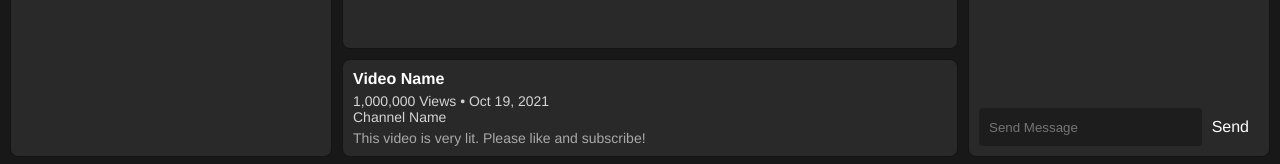
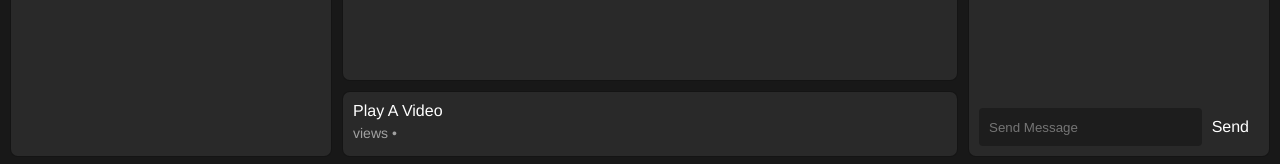
Before and after one commit to SquadWatch/client, a Vue app: page /rooms/1 in a window 1280 px wide. Shown: the part 633-797 px from the top of the page. Built offline with nearby package versions, Linux system fonts and the light colour scheme; no server answers.

Commit message:
more progress

```diff
--- a/package.json
+++ b/package.json
@@ -52,7 +52,9 @@
     "parserOptions": {
       "ecmaVersion": 2020
     },
-    "rules": {}
+    "rules": {
+      "@typescript-eslint/explicit-module-boundary-types": "off"
+    }
   },
   "browserslist": [
     "> 1%",
--- a/src/components/watch/SearchChannelTemplate.vue
+++ b/src/components/watch/SearchChannelTemplate.vue
@@ -21,7 +21,7 @@ export default defineComponent({
   },
   setup(props) {
     const viewCount = computed(() =>
-      props.item?.video?.viewCount.toLocaleString()
+      props.item?.viewCount.toLocaleString()
     );
     return { viewCount };
   },
--- a/src/components/watch/SearchPopout.vue
+++ b/src/components/watch/SearchPopout.vue
@@ -57,7 +57,7 @@ export default defineComponent({
 
     const queueVideo = (item: SearchResponse) => {
       context.emit("hideSearch");
-      socket.emit("QUEUE_VIDEO", { videoId: item.video?.id });
+      socket.emit("QUEUE_VIDEO", { videoId: item.id });
     };
 
     const fetchSearches = () => {
--- a/src/components/watch/SearchVideoTemplate.vue
+++ b/src/components/watch/SearchVideoTemplate.vue
@@ -1,17 +1,15 @@
 <template>
   <div class="video-template">
-    <img :src="item?.video?.thumbnailURL" class="thumbnail" />
+    <img :src="item?.thumbnailURL" class="thumbnail" />
     <div class="details">
-      <div class="title">{{ item?.video?.title }}</div>
+      <div class="title">{{ item?.title }}</div>
       <div class="channel-name">{{ item?.channel.name }}</div>
-      <div class="views">
-        {{ viewCount }} views • {{ item?.video?.uploadDate }}
-      </div>
+      <div class="views">{{ viewCount }} views • {{ item?.uploadDate }}</div>
     </div>
     <!-- <div class="buttons">
       <div class="button">Add to queue</div>
       <div class="button">Play now</div>
-    </div> -->
+    </div>-->
   </div>
 </template>
 
@@ -26,7 +24,7 @@ export default defineComponent({
   },
   setup(props) {
     const viewCount = computed(() =>
-      props.item?.video?.viewCount.toLocaleString()
+      props.item?.viewCount.toLocaleString()
     );
     return { viewCount };
   },
--- a/src/components/watch/VideoDetails.vue
+++ b/src/components/watch/VideoDetails.vue
@@ -1,13 +1,24 @@
 <template>
   <div class="video-details">
-    <div class="title">Video Name</div>
-    <div class="stats">1,000,000 Views • Oct 19, 2021</div>
-    <div class="channel-name">Channel Name</div>
-    <div class="description">
-      This video is very lit. Please like and subscribe!
-    </div>
+    <div class="title">{{ video?.title || "Play A Video" }}</div>
+    <div class="channel-name">{{ video?.channel.name }}</div>
+    <div class="stats">{{ views }} views • {{ video?.uploadDate }}</div>
+    <div class="description">{{ video?.description }}</div>
   </div>
 </template>
+
+<script lang="ts">import { getNowPlaying } from "@/store/store";
+import { defineComponent } from "@vue/runtime-core";
+import { computed } from "@vue/reactivity";
+export default defineComponent({
+  setup() {
+    const video = computed(() => getNowPlaying.value.video)
+    const views = computed(() => getNowPlaying.value.video?.viewCount.toLocaleString())
+
+    return { video, views }
+  }
+})
+</script>
 
 <style lang="scss" scoped>
 .video-details {
@@ -19,16 +30,20 @@
   border: solid 1px rgba(0, 0, 0, 0.5);
 }
 .title {
-  font-weight: bold;
+  font-size: 16px;
   margin-bottom: 5px;
 }
 .channel-name {
   font-size: 14px;
   color: rgba(255, 255, 255, 0.8);
+    font-size: 14px;
+  opacity: 0.7;
 }
 .stats {
   font-size: 14px;
   color: rgba(255, 255, 255, 0.8);
+    font-size: 14px;
+  opacity: 0.7;
 }
 .description {
   font-size: 14px;
--- a/src/services/search.ts
+++ b/src/services/search.ts
@@ -1,21 +1,25 @@
 import { AxiosResponse } from "axios";
 import { getAxios } from "./axios";
 
-export interface SearchResponse {
+export interface SearchResponse extends Video {
   type: "video" | "channel";
-  video?: {
-    id: string;
-    title: string;
-    thumbnailURL: string;
-    viewCount: number;
-    uploadDate: string;
-  };
-  channel: {
-    id: string;
-    name: string;
-    avatarURL: string;
-    subCount?: string;
-  };
+  channel: Channel;
+}
+
+export interface Channel {
+  id: string;
+  name: string;
+  avatarURL: string;
+  subCount?: string;
+};
+export interface Video {
+  id: string;
+  title: string;
+  thumbnailURL: string;
+  viewCount: number;
+  uploadDate: string;
+  description?: string;
+  channel: Channel
 }
 
 export const search = (
--- a/src/socketio.ts
+++ b/src/socketio.ts
@@ -1,8 +1,9 @@
 import { io } from "socket.io-client";
 import router from "./router";
 import { setAxios } from "./services/axios";
+import { Video } from "./services/search";
 import { createUser } from "./services/users";
-import { addUser, removeUser, setMe, setRoom, User } from "./store/store";
+import { addUser, removeUser, Room, setMe, setRoom, updateNowPlaying, User } from "./store/store";
 export const socket = io("localhost:80", {
   autoConnect: false,
   transports: ["websocket"],
@@ -23,12 +24,8 @@ socket.on("connect_error", (err) => {
   }
 });
 
-interface RoomDetails {
-  participants: User[];
-  creatorId: string;
-}
 
-socket.on("DETAILS", (details: { room: RoomDetails; me: User }) => {
+socket.on("DETAILS", (details: { room: Room; me: User }) => {
   setRoom(details.room);
   setMe(details.me);
 });
@@ -38,3 +35,13 @@ socket.on("USER_JOIN", (payload: { userId: string }) => {
 socket.on("USER_LEAVE", (payload: { userId: string }) => {
   removeUser(payload.userId);
 });
+
+export interface NowPlaying {
+  skipped: number;
+  startedTimestamp: null | number;
+  video: Video | null;
+}
+
+socket.on("PREPARE_PLAY_VIDEO", (payload: NowPlaying) => {
+  updateNowPlaying(payload);
+})
--- a/src/store/store.ts
+++ b/src/store/store.ts
@@ -1,12 +1,16 @@
+import { Video } from "@/services/search";
+import { NowPlaying } from "@/socketio";
+import { objectToString } from "@vue/shared";
 import { ref, computed } from "vue";
 
 export interface User {
   id: string;
 }
 
-interface Room {
+export interface Room {
   participants: User[];
   creatorId: string | null;
+  nowPlaying: NowPlaying
 }
 
 const state = ref({
@@ -14,10 +18,15 @@ const state = ref({
   room: {
     participants: [],
     creatorId: null,
+    nowPlaying: {
+      skipped: 0,
+      startedTimestamp: null,
+      video: null,
+    },
   } as Room,
 });
 
-function setRoom(payload: Room): void {
+function setRoom(payload: any): void {
   state.value.room.participants = payload.participants;
   state.value.room.creatorId = payload.creatorId;
 }
@@ -34,10 +43,16 @@ function removeUser(userId: string): void {
   );
 }
 
+
+function updateNowPlaying(update: Partial<NowPlaying>) {
+  Object.assign(state.value.room.nowPlaying, update);
+}
+
 const getParticipants = computed(() => state.value.room.participants);
 const getCreatorId = computed(() => state.value.room.creatorId);
 const getMe = computed(() => state.value.me);
 
+const getNowPlaying = computed(() => state.value.room.nowPlaying)
 export {
   getParticipants,
   getCreatorId,
@@ -46,4 +61,6 @@ export {
   removeUser,
   setMe,
   getMe,
+  updateNowPlaying,
+  getNowPlaying
 };
```
